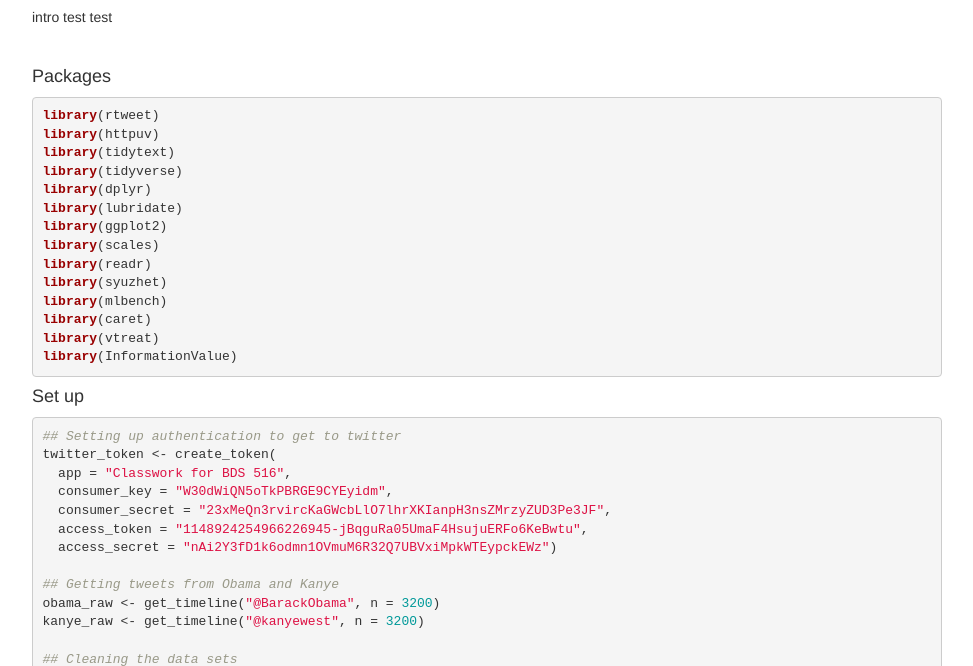
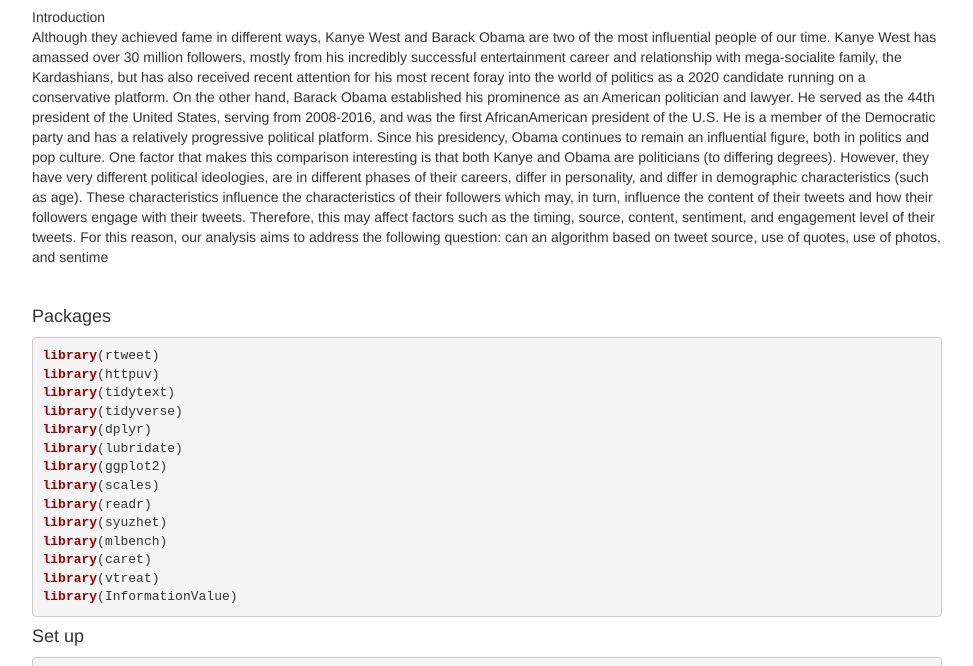
Before and after one commit to qrhodes7/516project, a plain HTML site: page index.html in a window 1280 px wide. Shown: the part 124-790 px from the top of the page, without its empty margins (153-1126 px from the left). Drawn offline with nearby package versions, Linux system fonts and the light colour scheme; some packages are replaced by stand-ins of ours.

Commit message:
Update index.html

```diff
--- a/index.html
+++ b/index.html
@@ -194,7 +194,23 @@ summary {
 
 </div>
 
-<p> intro test test
+<p> Introduction <br/> Although they achieved fame in different ways, Kanye West and Barack Obama are two
+of the most influential people of our time. Kanye West has amassed over 30 million followers,
+mostly from his incredibly successful entertainment career and relationship with mega-socialite
+family, the Kardashians, but has also received recent attention for his most recent foray into the
+world of politics as a 2020 candidate running on a conservative platform. On the other hand,
+Barack Obama established his prominence as an American politician and lawyer. He served as
+the 44th president of the United States, serving from 2008-2016, and was the first AfricanAmerican president of the U.S. He is a member of the Democratic party and has a relatively
+progressive political platform. Since his presidency, Obama continues to remain an influential
+figure, both in politics and pop culture.
+One factor that makes this comparison interesting is that both Kanye and Obama are
+politicians (to differing degrees). However, they have very different political ideologies, are in
+different phases of their careers, differ in personality, and differ in demographic characteristics
+(such as age). These characteristics influence the characteristics of their followers which may,
+in turn, influence the content of their tweets and how their followers engage with their tweets.
+Therefore, this may affect factors such as the timing, source, content, sentiment, and
+engagement level of their tweets. For this reason, our analysis aims to address the following
+question: can an algorithm based on tweet source, use of quotes, use of photos, and sentime
 
 <p><span class="math display">\[\\[.01in]\]</span></p>
 <div id="packages" class="section level4">
```
